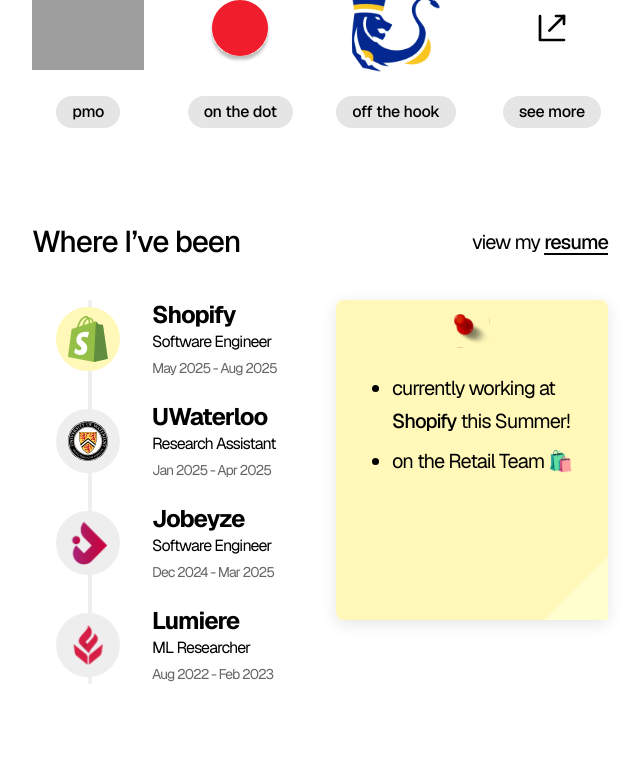
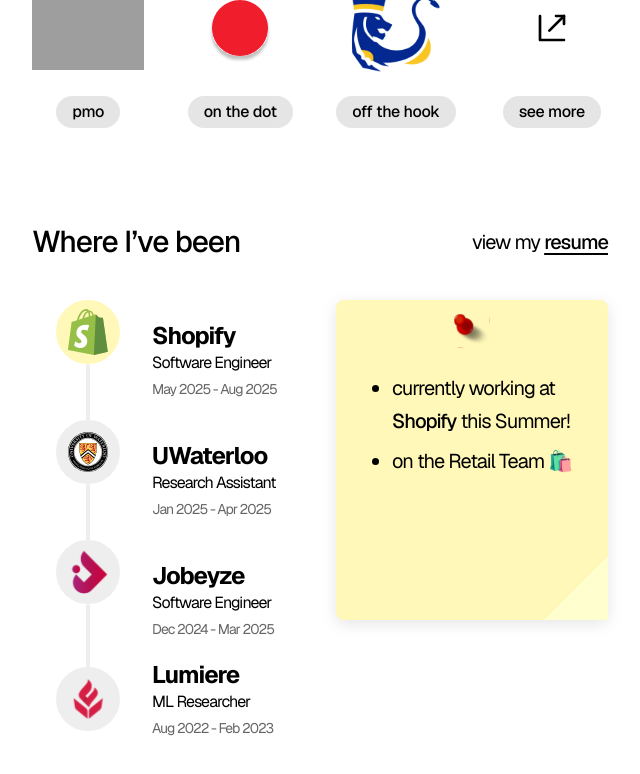
Before and after one commit to Profilist/Portfolio, a Next.js app: page / in a window 1280 px wide. Shown: the part 622-1396 px from the top of the page, without its empty margins (320-960 px from the left). Built offline with nearby package versions, Linux system fonts and the light colour scheme; grey boxes are pictures that could not be loaded.

Commit message:
Added timeline animations

```diff
--- a/components/WhereIveBeen.tsx
+++ b/components/WhereIveBeen.tsx
@@ -32,17 +32,18 @@
       <>worked on NLP <span role="img" aria-label="brain">🧠</span></>
     ],
   ];
-
   const sectionRef = useRef<HTMLDivElement | null>(null);
   const [current, setCurrent] = useState(0);
+  const [progressPercent, setProgressPercent] = useState(0);
 
   useEffect(() => {
     const handleScroll = () => {
       if (!sectionRef.current) return;
       const rect = sectionRef.current.getBoundingClientRect();
-      const total = window.innerHeight * timeline.length;
-      const scrollY = Math.min(Math.max(-rect.top, 0), total - window.innerHeight);
+      const total = window.innerHeight * (timeline.length - 1);
+      const scrollY = Math.max(-rect.top, 0);
       setCurrent(Math.floor(scrollY / window.innerHeight));
+      setProgressPercent(Math.min(100, (scrollY / total) * 100));
     };
     window.addEventListener("scroll", handleScroll, { passive: true });
     handleScroll();
@@ -51,7 +52,7 @@
 
   return (
     <div className="w-full">
-      <div ref={sectionRef} style={{ height: `${timeline.length * 100}vh` }} className="relative w-full">
+      <div ref={sectionRef} style={{ height: `${(timeline.length + 0.5) * 100}vh` }} className="relative w-full">
         <div className="sticky top-20 h-screen flex flex-col w-full">
           {/* Sticky header */}
           <div className="flex items-center justify-between w-full mb-10">
@@ -63,11 +64,22 @@
           <div className="flex flex-col md:flex-row md:items-start w-full h-full">
             <div className="flex-1 min-w-[260px] max-w-[350px] h-full px-4">
               <div className="relative h-auto">
-                <div className="absolute left-10 top-0 bottom-0 w-1 bg-[#EEEEEE] rounded-full z-0" aria-hidden="true" />
-                <div className="flex flex-col justify-center h-full space-y-6">
-                  {timeline.map((item, idx) => (
+                <div className="flex flex-col justify-center h-full">
+                  {timeline.map((item, idx) => {
+                    // Determine segment fill for progress
+                    let segmentFill = 0;
+                    if (idx < current) {
+                      segmentFill = 100;
+                    } else if (idx === current) {
+                      // Progress within this segment
+                      const total = window.innerHeight * (timeline.length - 1);
+                      const scrollY = Math.max(-(sectionRef.current?.getBoundingClientRect().top || 0), 0);
+                      const perItem = total / (timeline.length - 1);
+                      segmentFill = Math.min(100, ((scrollY - idx * perItem) / perItem) * 100);
+                    }
+                    return (
                       <div key={item.company} className="flex items-center relative z-10">
-                      <motion.div className="w-20 flex justify-center relative z-10">
+                        <div className={`w-20 flex flex-col items-center relative z-10 ${idx < timeline.length - 1 ? '-mb-6' : ''}`}>
                           <motion.div
                             className="w-16 h-16 rounded-full flex items-center justify-center border-4"
                             variants={timelineAccent}
@@ -76,14 +88,31 @@
                           >
                             <Image src={item.logo} alt={`${item.company} logo`} width={40} height={40} aria-hidden="true" />
                           </motion.div>
-                      </motion.div>
+                          {/* Timeline segment below icon, except last item */}
+                          {idx < timeline.length - 1 && (
+                            <div className="relative flex flex-col items-center h-20">
+                              {/* Base line */}
+                              <div className="absolute top-0 left-1/2 -translate-x-1/2 w-1 h-full bg-[#EEEEEE] rounded-full" aria-hidden="true" />
+                              {/* Animated progress fill */}
+                              <motion.div
+                                className="absolute top-0 left-1/2 -translate-x-1/2 w-1 bg-[#FFF8B8] rounded-full z-10"
+                                aria-hidden="true"
+                                style={{ height: `${segmentFill}%` }}
+                                initial={{ height: 0 }}
+                                animate={{ height: `${segmentFill}%` }}
+                                transition={{ type: "spring", stiffness: 100, damping: 30 }}
+                              />
+                            </div>
+                          )}
+                        </div>
                         <div className="flex-1 pl-6">
                           <div className="font-bold text-2xl leading-tight">{item.company}</div>
                           <div className="text-base font-normal">{item.role}</div>
                           <div className="text-sm text-black/60 mt-1">{item.dates}</div>
                         </div>
                       </div>
-                  ))}
+                    );
+                  })}
                 </div>
               </div>
             </div>
```
Lines whose indentation alone changed are shown as unchanged.
